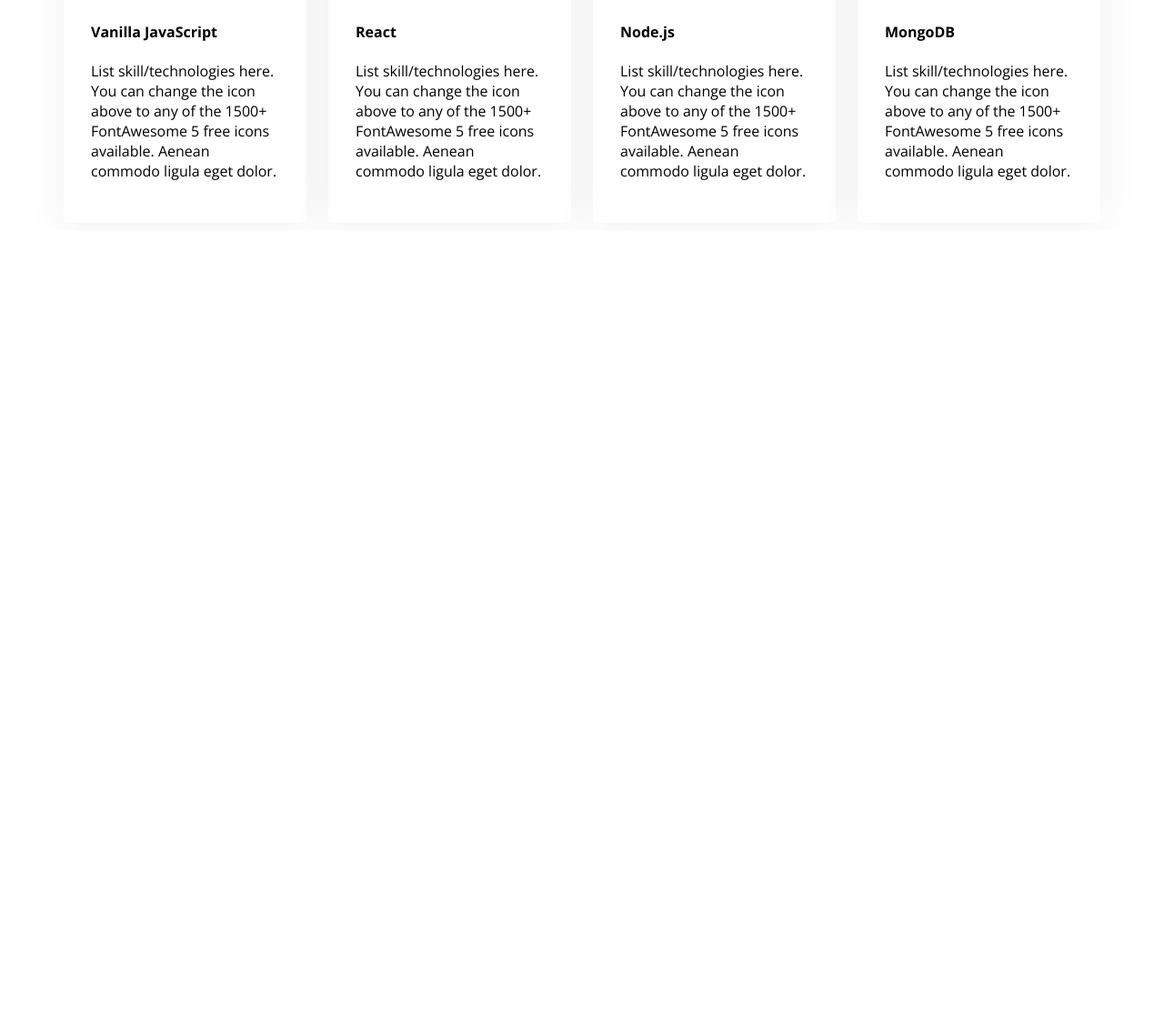
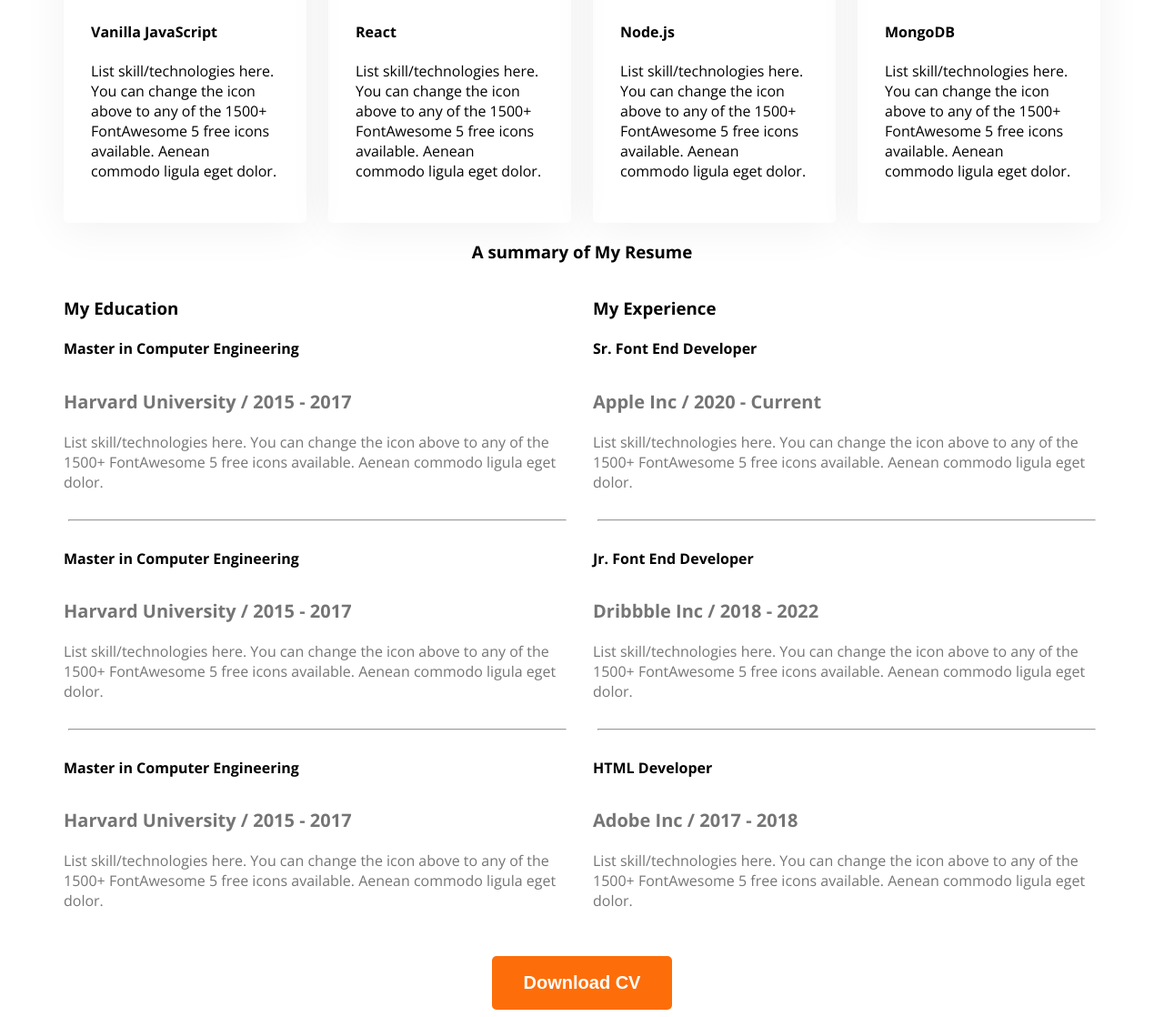
Before and after one commit to razaulkarim2410/web-developer-portfolio, a plain HTML site: page index.html in a window 1280 px wide. Shown: the part 1635-2753 px from the top of the page at 91% size. Before the commit the page ends 1888 px from the top, so only its background shows below. Drawn offline with nearby package versions, Linux system fonts and the light colour scheme.

Commit message:
added summary of my resume

```diff
--- a/index.html
+++ b/index.html
@@ -90,6 +90,64 @@
         <p class="skill-description">List skill/technologies here. You can change the icon above to any of the 1500+ FontAwesome 5 free icons available. Aenean commodo ligula eget dolor.</p>
       </div>
      </div>
+     <section class="resume">
+      <h3 class="section-title text-center">A summary of My Resume</h3>
+      <div class="resume-container">
+        <!-- .resume-column*2>h3.resume-column-title+.experience*3>h4.experience-title+h5.experience-sub-title+.experience-description -->
+        <div class="resume-column">
+          <h3 class="resume-column-title">My Education</h3>
+          <div class="experience">
+            <h4 class="experience-title">Master in Computer Engineering</h4>
+            <h5 class="experience-sub-title">Harvard University / 2015 - 2017</h5>
+            <div class="experience-description">List skill/technologies here. You can change the icon above
+              to any of the 1500+ FontAwesome 5 free icons available. Aenean commodo ligula eget dolor.</div>
+          </div>
+          <hr>
+          <div class="experience">
+            <h4 class="experience-title">Master in Computer Engineering</h4>
+            <h5 class="experience-sub-title">Harvard University / 2015 - 2017</h5>
+            <div class="experience-description">List skill/technologies here. You can change the icon above
+              to any of the 1500+ FontAwesome 5 free icons available. Aenean commodo ligula eget dolor.</div>
+          </div>
+          <hr>
+          <div class="experience">
+            <h4 class="experience-title">Master in Computer Engineering</h4>
+            <h5 class="experience-sub-title">Harvard University / 2015 - 2017</h5>
+            <div class="experience-description">List skill/technologies here. You can change the icon above
+              to any of the 1500+ FontAwesome 5 free icons available. Aenean commodo ligula eget dolor.</div>
+          </div>
+        </div>
+        <div class="resume-column">
+          <h3 class="resume-column-title">My Experience</h3>
+          <div class="experience">
+            <h4 class="experience-title">Sr. Font End Developer</h4>
+            <h5 class="experience-sub-title">Apple Inc / 2020 - Current</h5>
+            <div class="experience-description">List skill/technologies here. You can change the icon above
+              to any of the 1500+ FontAwesome 5 free icons available. Aenean commodo ligula eget dolor.</div>
+          </div>
+          <hr>
+          <div class="experience">
+            <h4 class="experience-title">Jr. Font End Developer</h4>
+            <h5 class="experience-sub-title">Dribbble Inc / 2018 - 2022</h5>
+            <div class="experience-description">List skill/technologies here. You can change the icon above
+              to any of the 1500+ FontAwesome 5 free icons available. Aenean commodo ligula eget dolor.</div>
+          </div>
+          <hr>
+          <div class="experience">
+            <h4 class="experience-title">HTML Developer</h4>
+            <h5 class="experience-sub-title">Adobe Inc / 2017 - 2018</h5>
+            <div class="experience-description">List skill/technologies here. You can change the icon above
+              to any of the 1500+ FontAwesome 5 free icons available. Aenean commodo ligula eget dolor.</div>
+          </div>
+        </div>
+
+
+      </div>
+      <div class="text-center resume-download-cv">
+        <button class="btn-primary">Download CV</button>
+      </div>
+
+     </section>
 
   </main>
   <footer>
--- a/styles/protfolio.css
+++ b/styles/protfolio.css
@@ -124,3 +124,22 @@ main{
   border-radius: 5px;
   box-shadow: 0px 6px 50px 0px rgba(0, 0, 0, 0.06);
 }
+/* resume section styles */
+.resume-container{
+  display: flex;
+  gap: 24px;
+}
+.experience-sub-title{
+  font-size: 20px;
+  font-weight: 600px;
+  margin-bottom: 20px;
+}
+.experience-description , .experience-sub-title{
+    color: #757575;
+}
+.resume hr{
+  margin: 30px 5px;
+}
+.resume-download-cv{
+  margin-top: 50px;
+}
```
